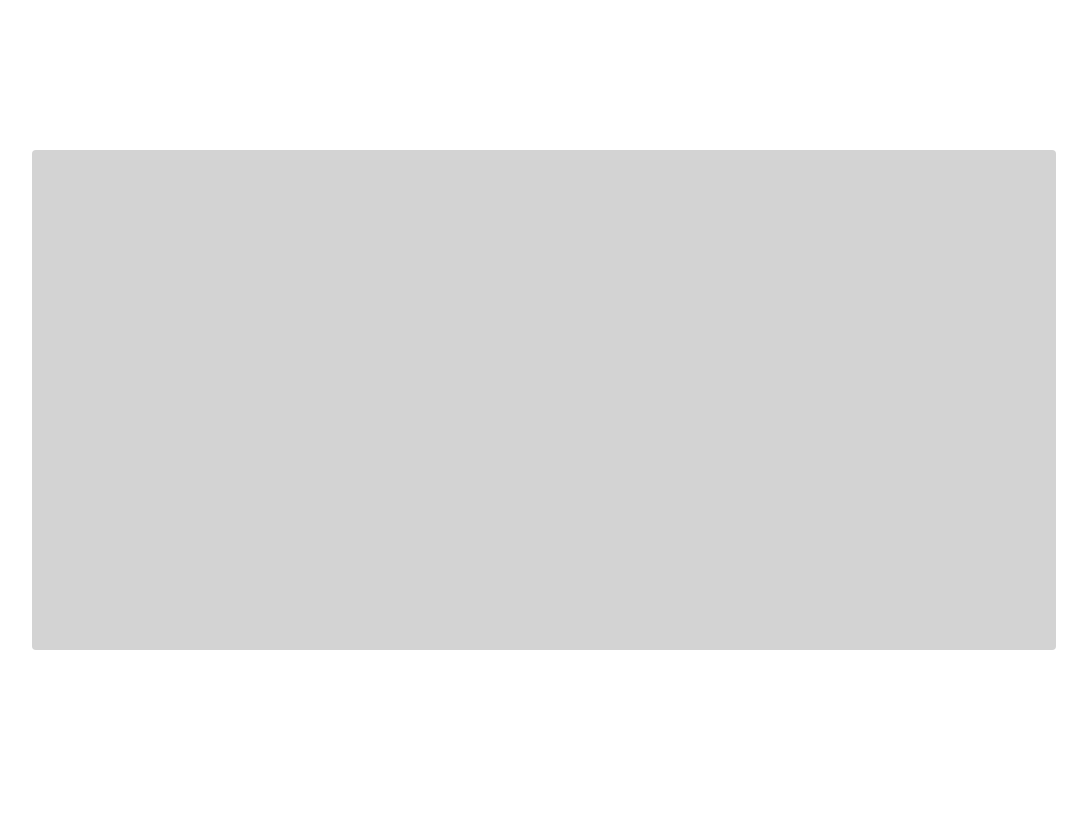
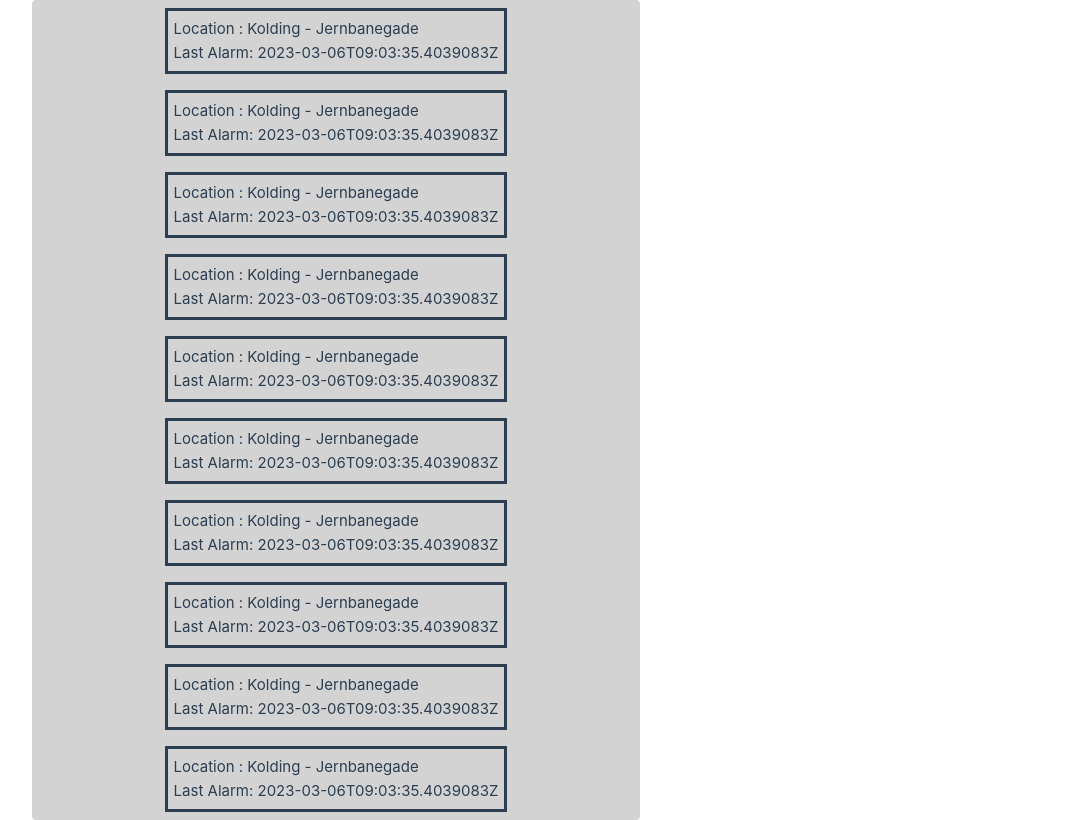
Before and after one commit to Mrtorpolsen/Beautycos-Dashboard-DanielO, a Vue app: page / in a window 1280 px wide. Shown: the whole page, without its empty margins (0-1087 px from the left). Built offline with nearby package versions, Linux system fonts and the light colour scheme.

Commit message:
flexbox restore point

```diff
--- a/src/components/Dashboard.vue
+++ b/src/components/Dashboard.vue
@@ -1,6 +1,8 @@
 <template>
   <div class="dashboardContainer">
-    <LocationComponent></LocationComponent>
+    <div v-for="(n, index) in 10" :key="index">
+      <LocationComponent></LocationComponent>
+    </div>
   </div>
 </template>
 
@@ -10,9 +12,12 @@ import LocationComponent from './LocationComponent.vue'
 
 <style lang="scss">
 .dashboardContainer {
-  width: 1024px;
+  width: fit-content;
   background-color: lightgrey;
   border-radius: 4px;
-  height: 500px;
+  height: fit-content;
+  display: flex;
+  flex-wrap: wrap;
+  justify-content: space-evenly;
 }
 </style>
--- a/src/components/LocationComponent.vue
+++ b/src/components/LocationComponent.vue
@@ -1,15 +1,24 @@
 <template>
-  <div></div>
+  <div class="locationContainer">
+    <div class="locationContent">
+      <div>Location : {{ locationExample.name }}</div>
+      <div>Last Alarm: 2023-03-06T09:03:35.4039083Z</div>
+    </div>
+  </div>
 </template>
 
 <script setup lang="ts">
-/*import type { Location } from '@/types/Location'
+import type { Location } from '@/types/Location'
 import { ref } from 'vue'
 
 const locationExample: Location = {
+  uuid: '2a3e4f8d-9786-4c7b-b47e-4fa8f915194c',
+  name: 'Kolding - Jernbanegade',
+  lastAlarm: 'Never triggered'
+}
 
-}
 const test = ref()
+/*
 
 console.log(test.value)
 
@@ -24,4 +33,15 @@ fetch(import.meta.env.VITE_API_GET_URL, {
   */
 </script>
 
-<style lang="scss"></style>
+<style lang="scss">
+.locationContainer {
+  display: flex;
+  flex-direction: column;
+  border: solid;
+  align-items: center;
+  margin: 8px 6px 8px 6px;
+}
+.locationContent {
+  padding: 6px;
+}
+</style>
--- a/src/types/Location.ts
+++ b/src/types/Location.ts
@@ -1,5 +1,5 @@
 export type Location = {
   uuid: string
   name: string
-  lastAlaram: string
+  lastAlarm?: string
 }
--- a/src/views/HomeView.vue
+++ b/src/views/HomeView.vue
@@ -1,5 +1,5 @@
 <template>
-  <div>
+  <div class="centerDash">
     <Dashboard></Dashboard>
   </div>
 </template>
@@ -7,3 +7,8 @@
 <script setup lang="ts">
 import Dashboard from '@/components/Dashboard.vue'
 </script>
+<style lang="scss">
+.centerDash {
+  margin: auto;
+}
+</style>
```
